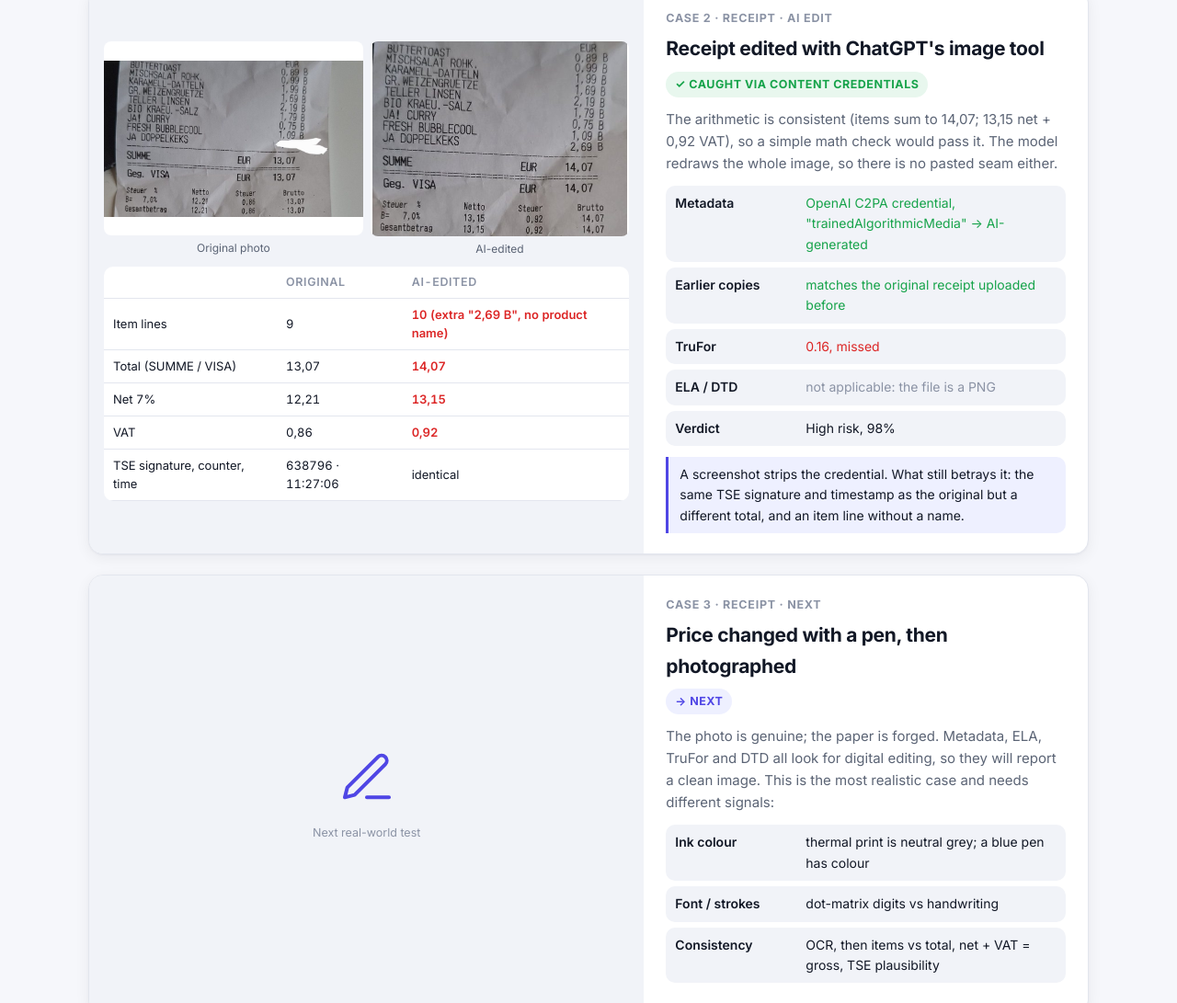
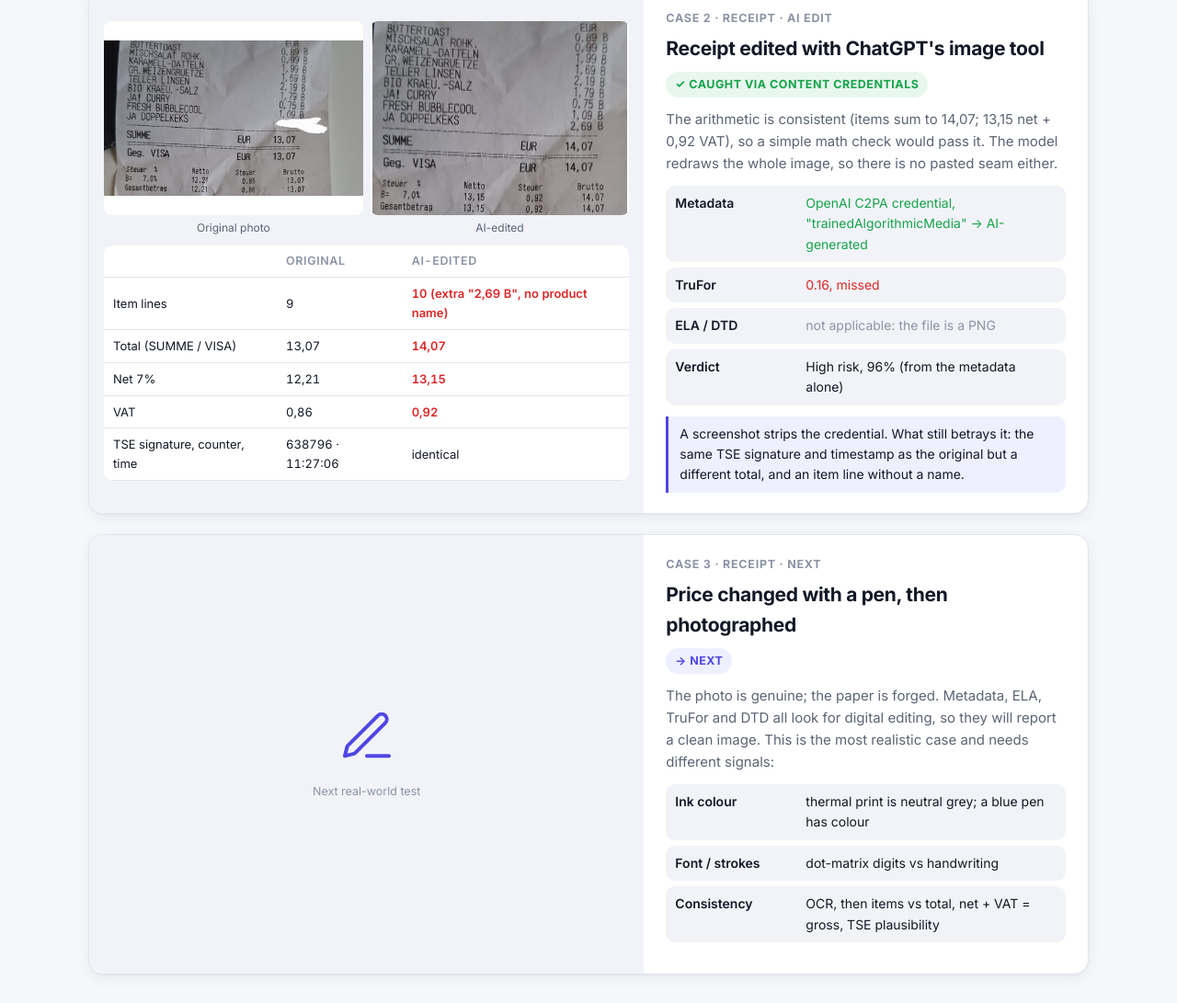
Before and after one commit to Daniel-Kasem48/aerial-change-detection, a plain HTML site: page docs/index.html in a window 1280 px wide. Shown: the part 1902-2993 px from the top of the page at 92% size. Drawn offline with Linux system fonts and the light colour scheme.

Commit message:
Showcase: drop duplicate-match row from the AI-edit case
Co-Authored-By: Claude Opus 5.5 <noreply@anthropic.com>

```diff
--- a/docs/index.html
+++ b/docs/index.html
@@ -272,10 +272,9 @@ footer p { margin: 0 0 6px; }
         <p style="margin-top:12px">The arithmetic is consistent (items sum to 14,07; 13,15 net + 0,92 VAT), so a simple math check would pass it. The model redraws the whole image, so there is no pasted seam either.</p>
         <ul class="rows">
           <li><b>Metadata</b><span class="ok">OpenAI C2PA credential, "trainedAlgorithmicMedia" → AI-generated</span></li>
-          <li><b>Earlier copies</b><span class="ok">matches the original receipt uploaded before</span></li>
           <li><b>TruFor</b><span class="ko">0.16, missed</span></li>
           <li><b>ELA / DTD</b><span class="na">not applicable: the file is a PNG</span></li>
-          <li><b>Verdict</b><span>High risk, 98%</span></li>
+          <li><b>Verdict</b><span>High risk, 96% (from the metadata alone)</span></li>
         </ul>
         <div class="lesson">A screenshot strips the credential. What still betrays it: the same TSE signature and timestamp as the original but a different total, and an item line without a name.</div>
       </div>
```
